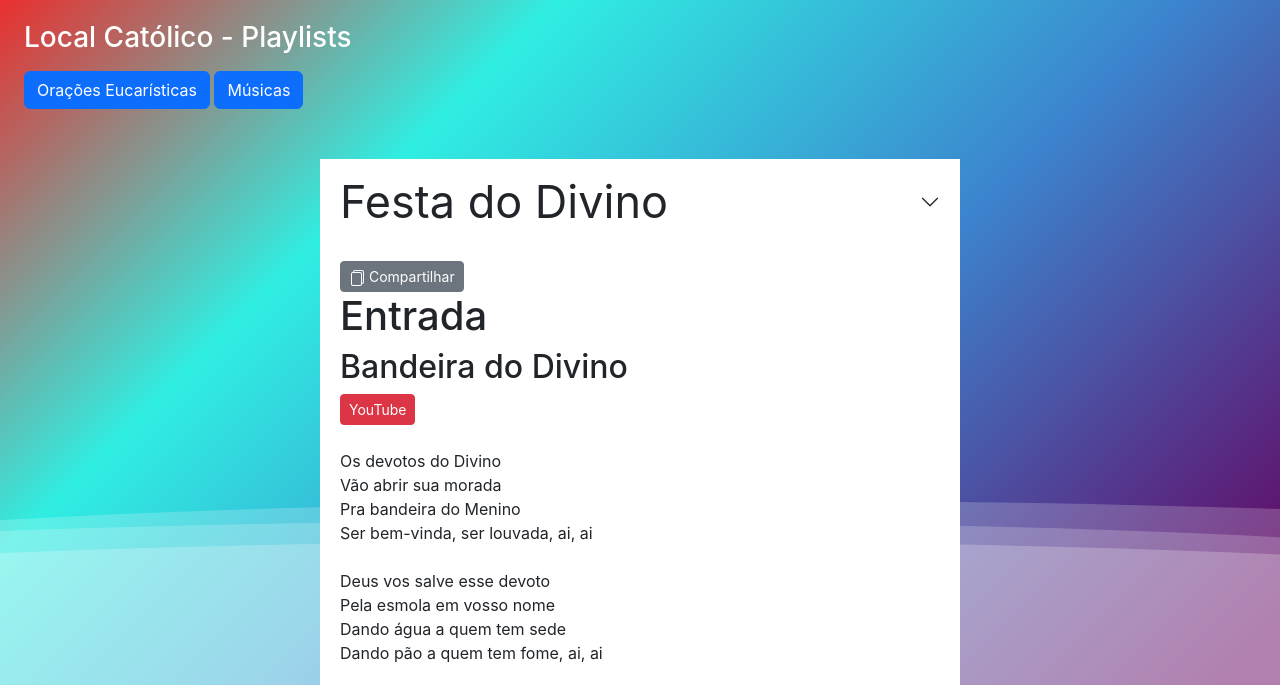
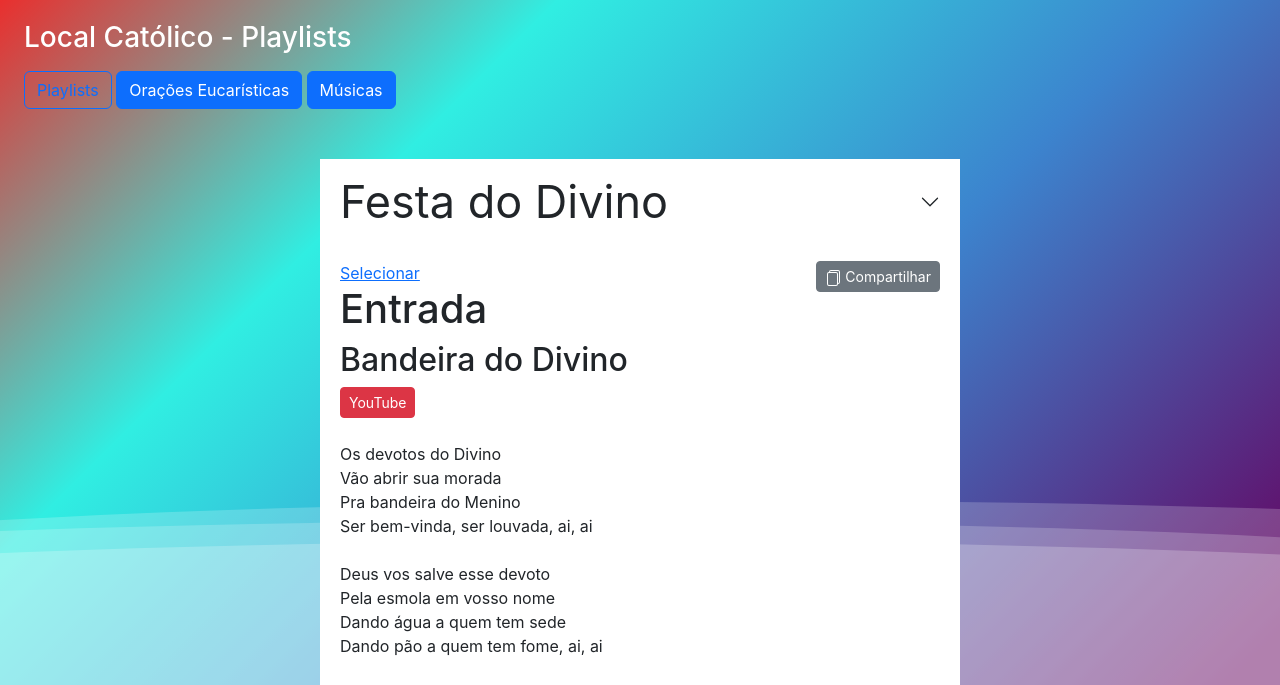
Before and after one commit to localcatolico/localcatolico-musicas, a plain HTML site: page playlists.html in a window 1280 px wide. Shown: the part 107-792 px from the top of the page. Drawn offline with nearby package versions, Linux system fonts and the light colour scheme.

Commit message:
feat: add playlist home button

```diff
--- a/assets/js/playlists.js
+++ b/assets/js/playlists.js
@@ -40,7 +40,8 @@ function doPlaylists(playlists, musics) {
         </h2>
         <div id="flush-collapse` + p.id + `" class="accordion-collapse collapse show" aria-labelledby="` + p.id + `" data-bs-parent="#churchs">
           <div class="accordion-body">
-            <button class="btn btn-sm btn-secondary" onclick="copyToClipboard('` + window.location.search.split("?q=")[0] + "?q="+ p.id + `')">
+            <a href="` + window.location.search.split("?q=")[0] + "?q="+ p.id + `">Selecionar</a>
+            <button class="btn btn-sm btn-secondary float-end" onclick="copyToClipboard('` + window.location.search.split("?q=")[0] + "?q="+ p.id + `')">
               <svg xmlns="http://www.w3.org/2000/svg" width="16" height="16" fill="currentColor" class="bi bi-files" viewBox="0 0 16 16">
                 <path d="M13 0H6a2 2 0 0 0-2 2 2 2 0 0 0-2 2v10a2 2 0 0 0 2 2h7a2 2 0 0 0 2-2 2 2 0 0 0 2-2V2a2 2 0 0 0-2-2zm0 13V4a2 2 0 0 0-2-2H5a1 1 0 0 1 1-1h7a1 1 0 0 1 1 1v10a1 1 0 0 1-1 1zM3 4a1 1 0 0 1 1-1h7a1 1 0 0 1 1 1v10a1 1 0 0 1-1 1H4a1 1 0 0 1-1-1V4z"/>
               </svg>
--- a/playlists.html
+++ b/playlists.html
@@ -24,6 +24,7 @@
       <img src="assets/img/logo.png" width="80" height="80"/><br><br>
       <h3 class="text-white">Local Católico - Playlists</h3>
       <p class="text-white"></p>
+      <a class="btn btn-outline-primary" href="playlists.html">Playlists</a>
       <a class="btn btn-primary" href="https://oracoes.localcatolico.com.br">Orações Eucarísticas</a>
       <a class="btn btn-primary" href="musics.html">Músicas</a>
     </header>
```
